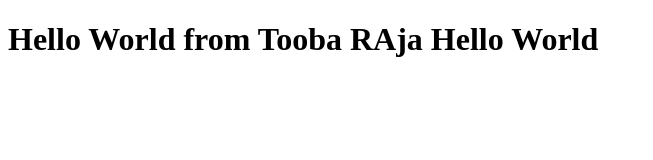
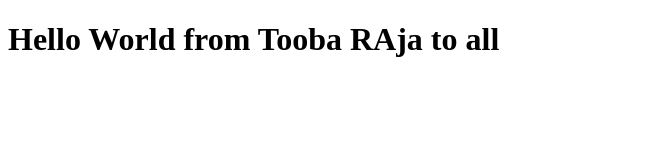
Before and after one commit to Tooba93/Bootcamp2020, a plain HTML site: page index.html in a window 1280 px wide. Shown: the whole page, without its empty margins (0-653 px from the left). Drawn offline with Linux system fonts and the light colour scheme.

Commit message:
Update html file

```diff
--- a/index.html
+++ b/index.html
@@ -7,6 +7,6 @@
     <title>Document</title>
 </head>
 <body>
-    <h1>Hello World from Tooba RAja Hello World</h1>
+    <h1>Hello World from Tooba RAja to all</h1>
 </body>
 </html>
```
